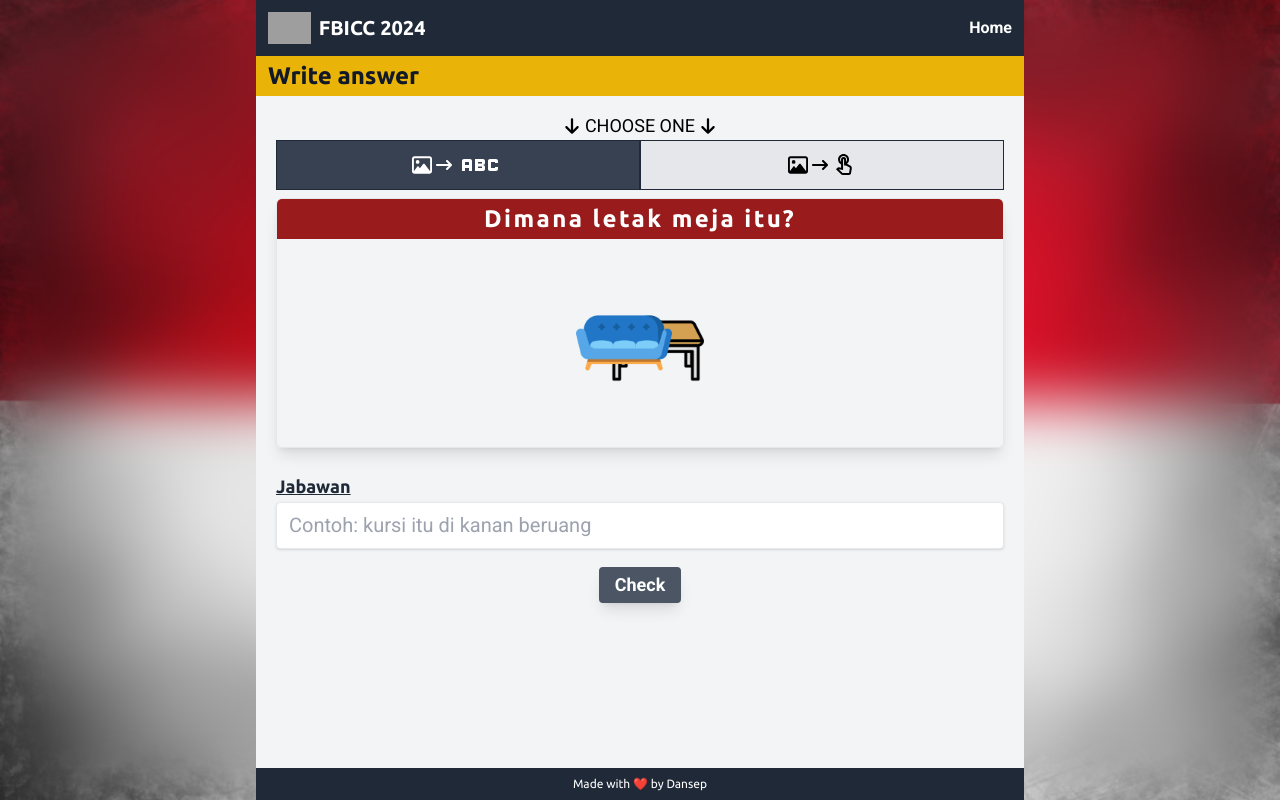
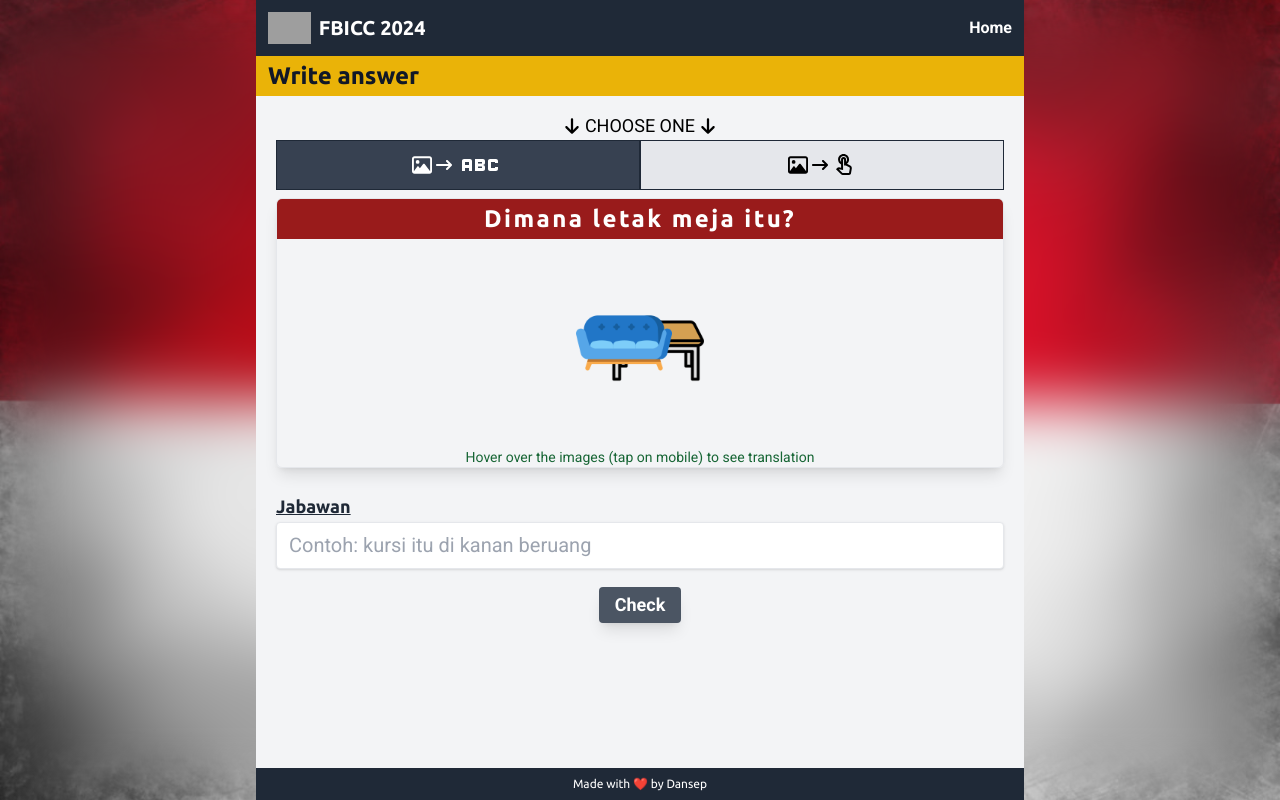
Before and after one commit to DanSepulveda/fbicc, a React (Vite) app: page /position/full-answer in a window 1280 px wide. Built offline with nearby package versions, Linux system fonts and the light colour scheme; grey boxes are pictures that could not be loaded.

Commit message:
information added

```diff
--- a/src/pages/Position/DisplayBox.jsx
+++ b/src/pages/Position/DisplayBox.jsx
@@ -53,6 +53,9 @@ const DisplayBox = ({ main, position, secondary }) => {
           />
         </div>
       </div>
+      <p className="text-green-800 text-sm text-center">
+        Hover over the images (tap on mobile) to see translation
+      </p>
     </div>
   )
 }
```
